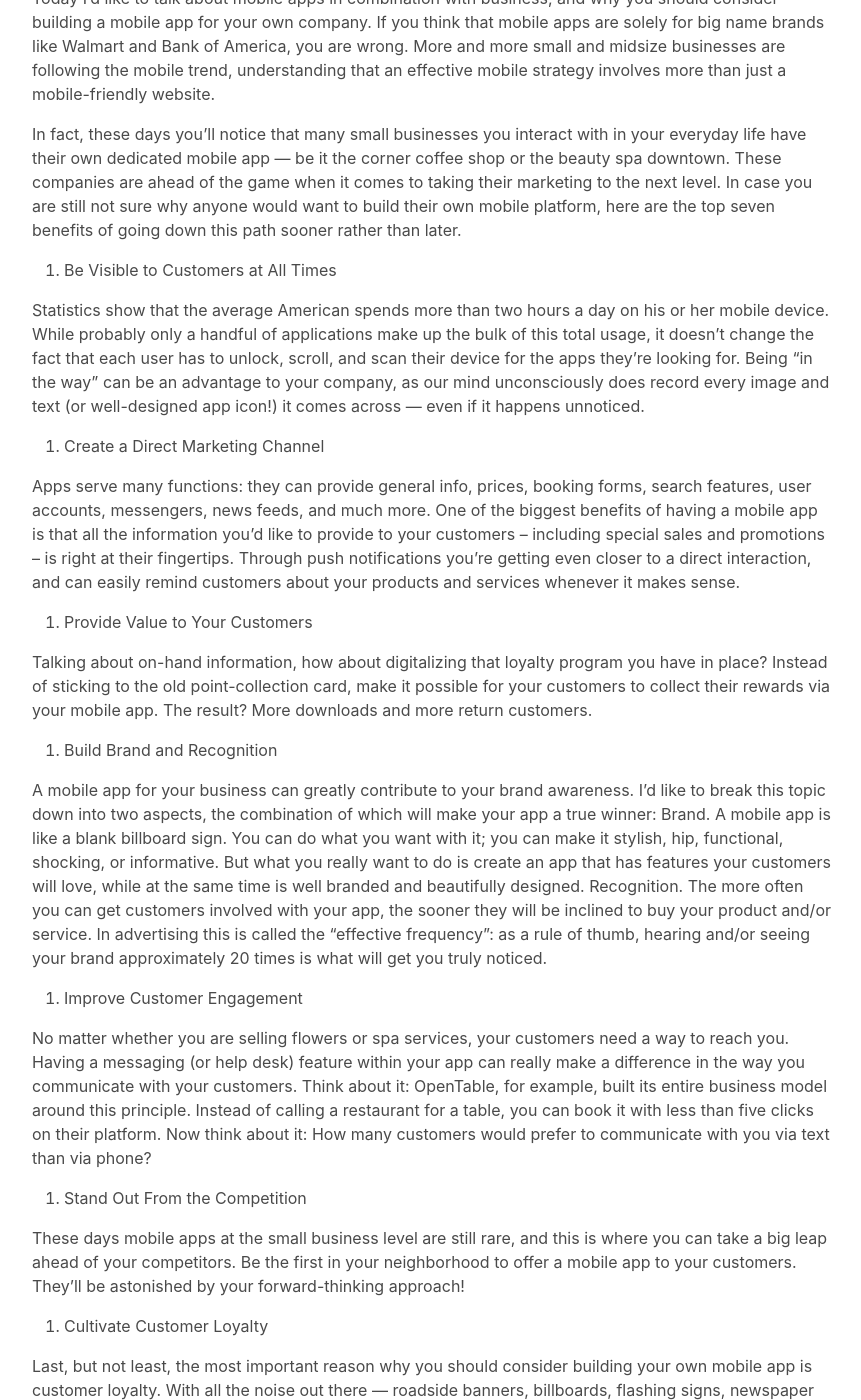
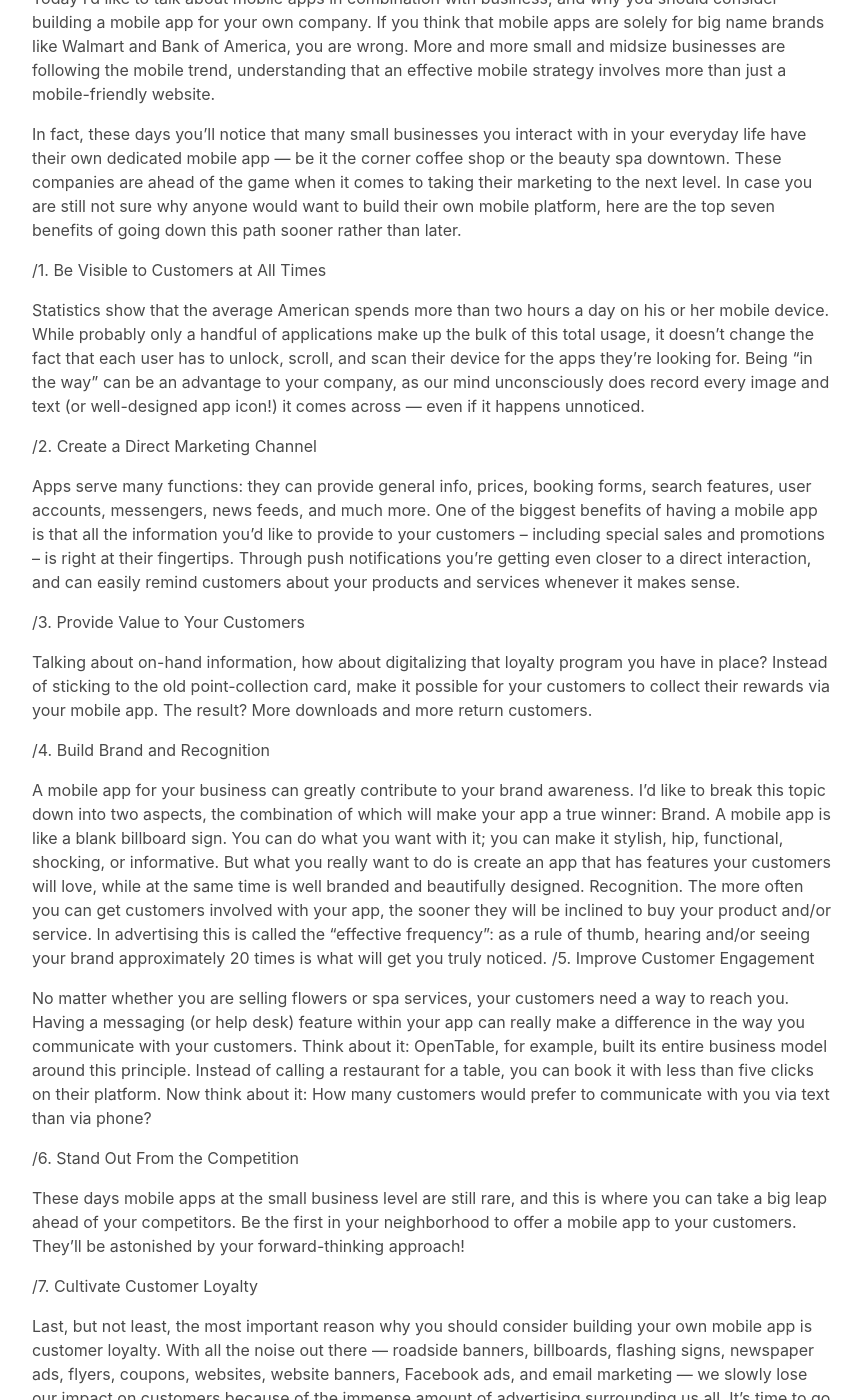
Before and after one commit to scannedmedia/scannedmedia, a Jekyll site: the page built from _posts/2018-08-30-7-reasons-why-your-business-needs-a-mobile-app.markdown, in a window 1280 px wide and 1400 px high, scrolled down 759 px. Shown: the whole window, without its empty margins (208-1069 px from the left). Built offline with Jekyll 4.4.1, drawn with Linux system fonts in a browser that asks for light colours; nearby versions of some CDN libraries.

Commit message:
Updated 7 Reasons Why Your Business Needs A Mobile App

```diff
--- a/_posts/2018-08-30-7-reasons-why-your-business-needs-a-mobile-app.markdown
+++ b/_posts/2018-08-30-7-reasons-why-your-business-needs-a-mobile-app.markdown
@@ -12,34 +12,33 @@ If you think that mobile apps are solely for big name brands like Walmart and Ba
 In fact, these days you’ll notice that many small businesses you interact with in your everyday life have their own dedicated mobile app — be it the corner coffee shop or the beauty spa downtown. These companies are ahead of the game when it comes to taking their marketing to the next level.
 In case you are still not sure why anyone would want to build their own mobile platform, here are the top seven benefits of going down this path sooner rather than later.
 
-1. Be Visible to Customers at All Times
+/1. Be Visible to Customers at All Times
 
 Statistics show that the average American spends more than two hours a day on his or her mobile device. While probably only a handful of applications make up the bulk of this total usage, it doesn’t change the fact that each user has to unlock, scroll, and scan their device for the apps they’re looking for. Being “in the way” can be an advantage to your company, as our mind unconsciously does record every image and text (or well-designed app icon!) it comes across — even if it happens unnoticed.
 
-2. Create a Direct Marketing Channel
+/2. Create a Direct Marketing Channel
 
 Apps serve many functions: they can provide general info, prices, booking forms, search features, user accounts, messengers, news feeds, and much more.
 One of the biggest benefits of having a mobile app is that all the information you’d like to provide to your customers – including special sales and promotions – is right at their fingertips. Through push notifications you’re getting even closer to a direct interaction, and can easily remind customers about your products and services whenever it makes sense.
 
-3. Provide Value to Your Customers
+/3. Provide Value to Your Customers
 
 Talking about on-hand information, how about digitalizing that loyalty program you have in place? Instead of sticking to the old point-collection card, make it possible for your customers to collect their rewards via your mobile app. The result? More downloads and more return customers.
 
-4. Build Brand and Recognition
+/4. Build Brand and Recognition
 
 A mobile app for your business can greatly contribute to your brand awareness. I’d like to break this topic down into two aspects, the combination of which will make your app a true winner:
 Brand. A mobile app is like a blank billboard sign. You can do what you want with it; you can make it stylish, hip, functional, shocking, or informative. But what you really want to do is create an app that has features your customers will love, while at the same time is well branded and beautifully designed.
 Recognition. The more often you can get customers involved with your app, the sooner they will be inclined to buy your product and/or service. In advertising this is called the “effective frequency”: as a rule of thumb, hearing and/or seeing your brand approximately 20 times is what will get you truly noticed.
-
-5. Improve Customer Engagement
+/5. Improve Customer Engagement
 
 No matter whether you are selling flowers or spa services, your customers need a way to reach you. Having a messaging (or help desk) feature within your app can really make a difference in the way you communicate with your customers. Think about it: OpenTable, for example, built its entire business model around this principle. Instead of calling a restaurant for a table, you can book it with less than five clicks on their platform. Now think about it: How many customers would prefer to communicate with you via text than via phone?
 
-6. Stand Out From the Competition
+/6. Stand Out From the Competition
 
 These days mobile apps at the small business level are still rare, and this is where you can take a big leap ahead of your competitors. Be the first in your neighborhood to offer a mobile app to your customers. They’ll be astonished by your forward-thinking approach!
 
-7. Cultivate Customer Loyalty
+/7. Cultivate Customer Loyalty
 
 Last, but not least, the most important reason why you should consider building your own mobile app is customer loyalty. With all the noise out there — roadside banners, billboards, flashing signs, newspaper ads, flyers, coupons, websites, website banners, Facebook ads, and email marketing — we slowly lose our impact on customers because of the immense amount of advertising surrounding us all. It’s time to go back to making a true and sincere connection with your customers, and making them a loyal lover of your product and/or service. I am not saying a mobile app is going to save your business, but it can be a way of staying closer to your customers, and being just a “fingertip” away at all times.
 
```
